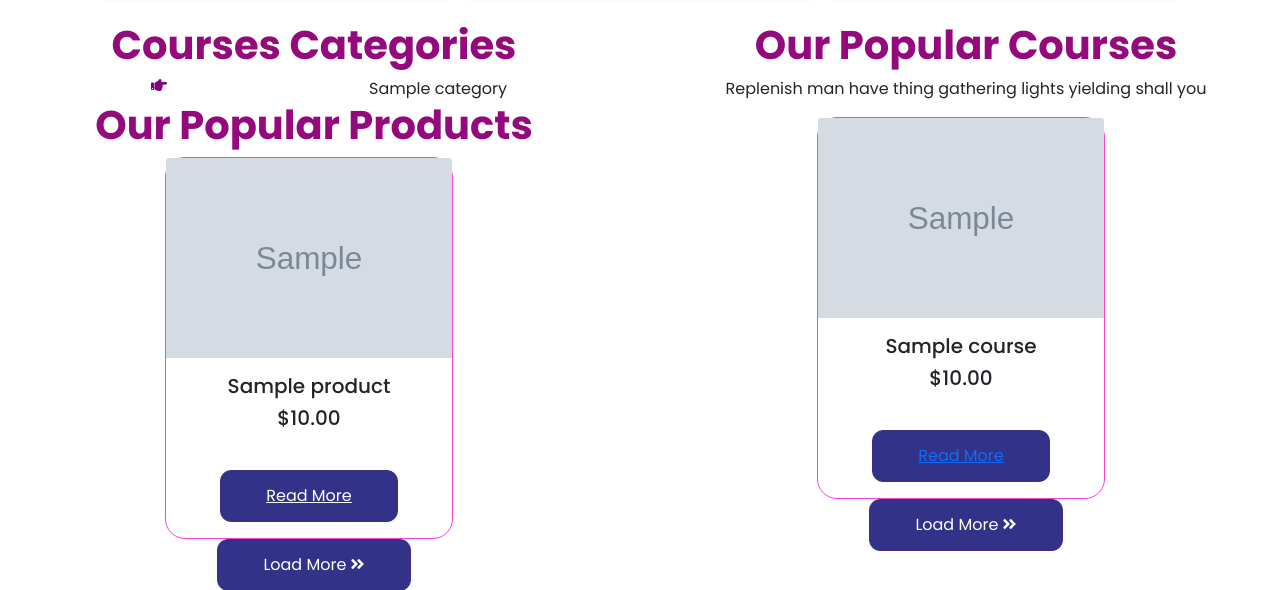
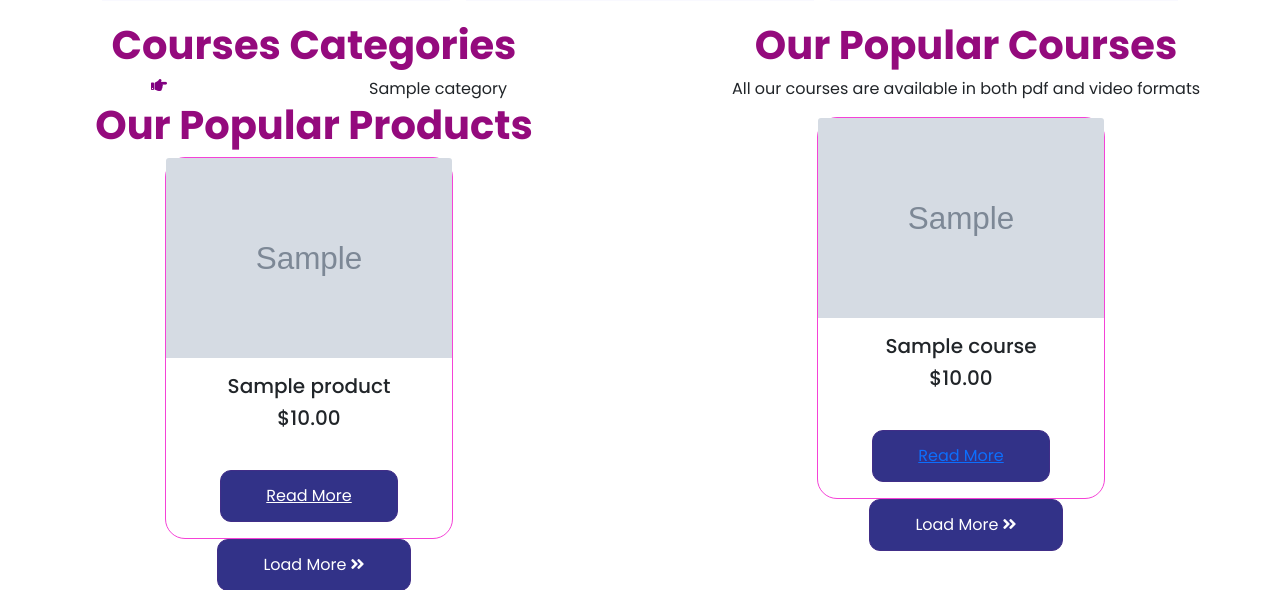
Before and after one commit to MayowaFunmi/jtalks-ecommerce, a Django app: page / in a window 1280 px wide. Shown: the part 1372-1962 px from the top of the page. Run offline with Django 3.2, Linux system fonts and the light colour scheme; a user stored in the database is signed in; tables that the repository leaves empty hold one stand-in row (values such as "Sample post"); grey boxes marked "Sample" are stand-in pictures; some libraries are stand-ins or nearby versions.

Commit message:
added video courses format

```diff
--- a/courses/models.py
+++ b/courses/models.py
@@ -25,14 +25,19 @@ def pdf_directory(instance, filename):
     return f'pdf_courses/{instance.slug}.pdf'
 
 
+def video_directory(instance, filename):
+    return f'video_courses/{instance.slug}.mp4'
+
+
 class Courses(models.Model):
-    #id = models.UUIDField(primary_key=True, default=uuid.uuid4, editable=False)
     categories = models.ManyToManyField(Category, related_name='courses')
     name = models.CharField(max_length=100)
     overview = models.TextField()
     cover = models.ImageField(blank=True, null=True, upload_to="courses_cover/")
-    slug = models.SlugField(unique_for_date='created', max_length=250, null=True, blank=True)
-    course_pdf = models.FileField(upload_to=pdf_directory, null=True, blank=True)
+    slug = models.SlugField(unique_for_date='created', max_length=250)
+    course_pdf = models.FileField(upload_to=pdf_directory)
+    course_video = models.FileField(upload_to=video_directory)
+
     # Courses content
     content_url = models.URLField(blank=True, null=True)
     content_file = models.FileField(blank=True, null=True)
--- a/jtalks/templates/jtalks/home.html
+++ b/jtalks/templates/jtalks/home.html
@@ -87,7 +87,7 @@
     <div class="col-6">
       <section id="course">
         <h1>Our Popular Courses</h1>
-        <p>Replenish man have thing gathering lights yielding shall you</p>
+        <p>All our courses are available in both pdf and video formats</p>
         <div class="course-cards" style="display: flex; flex-direction: row">
           {% for course in courses %}
             <div class="card product-box" style="width: 18rem;">
--- a/jtalks_institute/settings.py
+++ b/jtalks_institute/settings.py
@@ -77,6 +77,7 @@ TEMPLATES = [
                 'django.contrib.auth.context_processors.auth',
                 'django.contrib.messages.context_processors.messages',
                 'django.template.context_processors.request',
+                'django.template.context_processors.media',
             ],
         },
     },
```
Also changed, not shown: courses/templates/courses/content/user_library.html (+7 -1 lines), courses/migrations/0022_courses_course_video.py (added), courses/migrations/0023_auto_20211213_1820.py (added), 1 other file.
